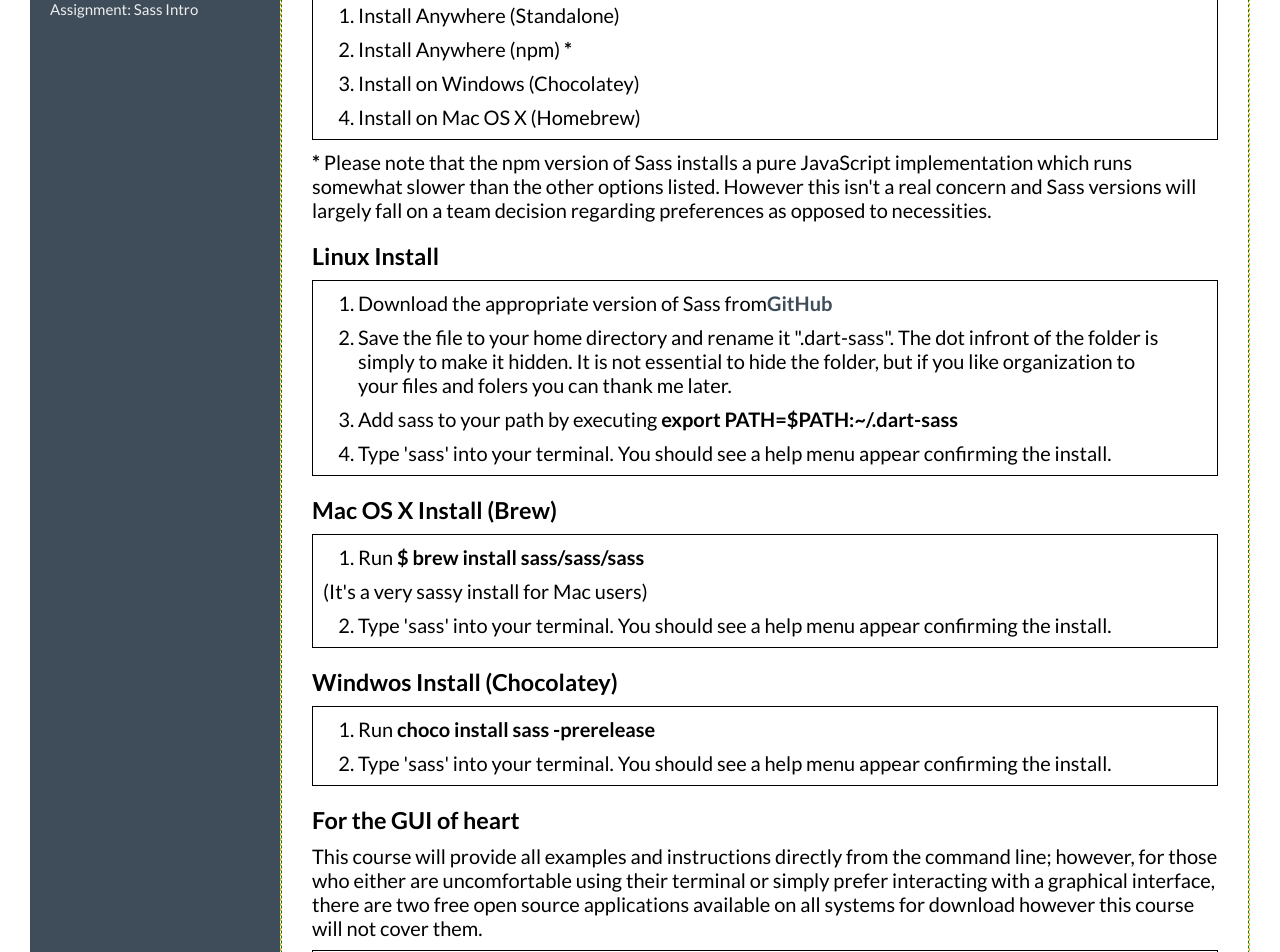
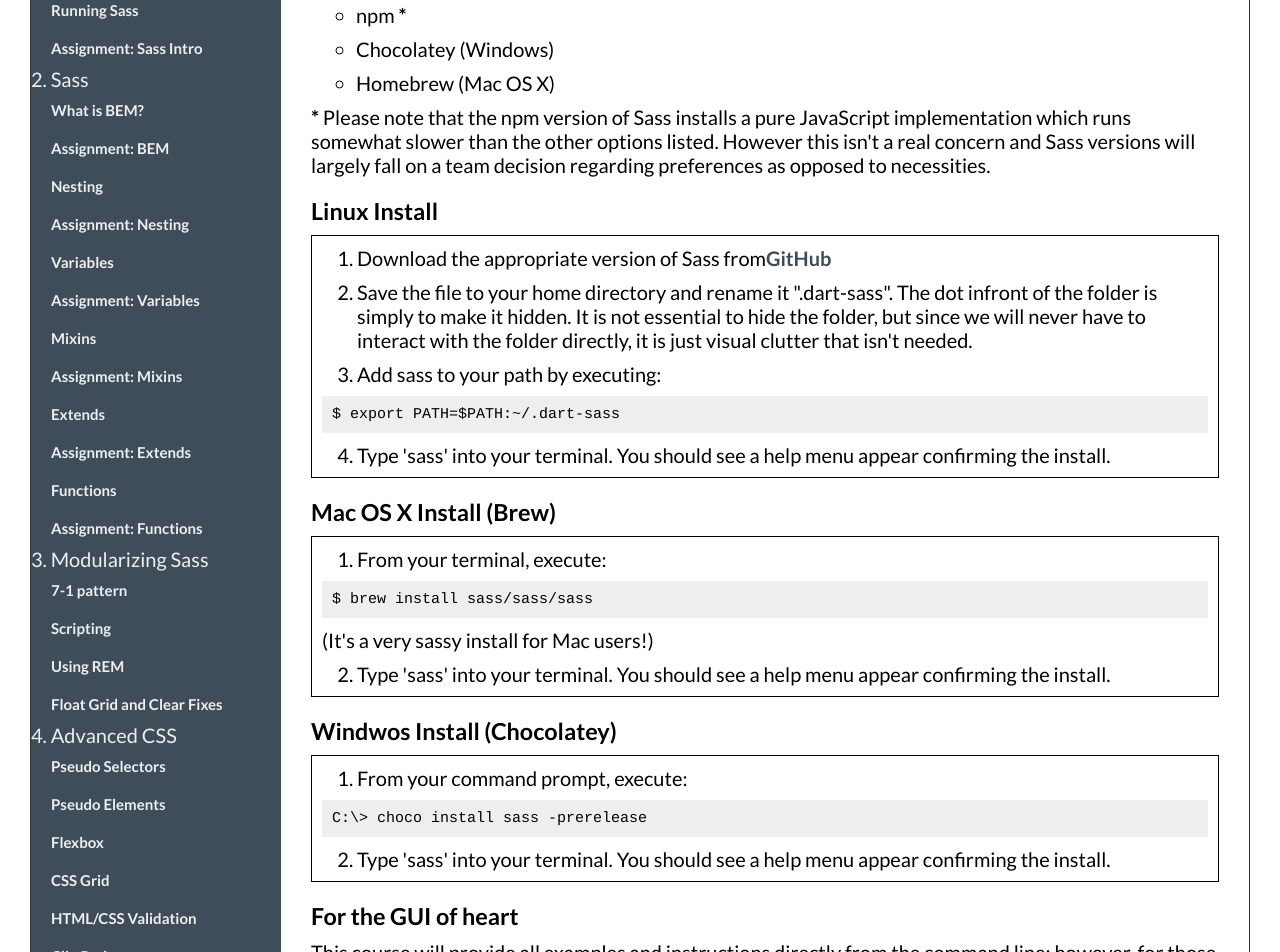
Before and after one commit to prescottbreeden/advanced_css_module, a React app in the folder front_end/: page /5 in a window 1280 px wide. Shown: the part 380-1332 px from the top of the page. Built offline with nearby package versions, Linux system fonts and the light colour scheme.

Commit message:
started planning arc of course in side nav, added terminal styling and edited several utilities

```diff
--- a/front_end/sass/base/_utilities.scss
+++ b/front_end/sass/base/_utilities.scss
@@ -5,3 +5,23 @@
 .u-width-50 {
   width: 50% !important;
 }
+
+.u-list-circle {
+  list-style-type: circle !important;
+}
+
+.u-list-square {
+  list-style-type: square !important;
+}
+
+.u-list-disc {
+  list-style-type: disc !important;
+}
+
+.u-border-solid {
+  border: 1px solid black;
+}
+
+.u-border-dashed {
+  border: 1px solid black;
+}
--- a/front_end/sass/components/_module.scss
+++ b/front_end/sass/components/_module.scss
@@ -1,9 +1,9 @@
 .module {
-  border: 1px dashed orange;
+  // border: 1px dashed orange;
 
   &__container {
     padding: 2rem 3rem;
-    border: 1px dashed green;
+    // border: 1px dashed green;
   }
 
   &__title {
@@ -22,7 +22,6 @@
   &__list {
     margin-top: 1rem;
     list-style-type: decimal;
-    border: 1px solid black;
     padding: 0 1rem;
     // display: inline-block;
 
@@ -39,6 +38,14 @@
 
   }
 
+  &__terminal-code {
+    margin: 1rem 0;
+    padding: 1rem;
+    background-color: $color-white;
+    font-family: courier;
+    font-size: 1.5rem;
+  }
+
   &__video {
 
     video {
@@ -47,6 +54,22 @@
     }
   }
 
+  &__assignment {
+    border: 2px solid black;
+  }
+
+  &__img {
+    width: 100%;
+  }
+
+  &__folders {
+    background-color: #eee;
+  }
+
+  &__markup {
+    background-color: #eee;
+  }
+
   &__buttons {
     margin: 1rem;
     display: flex;
--- a/front_end/sass/layouts/_navigation.scss
+++ b/front_end/sass/layouts/_navigation.scss
@@ -5,6 +5,17 @@
   // min-height: 100vh;
   background-color: $color-primary;
   color: $color-white;
+
+  &__link {
+    text-decoration: none;
+    color: $color-white;
+    font-weight: 700;
+
+    &:hover {
+      text-decoration: underline;
+    }
+
+  }
 
   &__section {
 
--- a/front_end/sass/pages/_app.scss
+++ b/front_end/sass/pages/_app.scss
@@ -1,4 +1,5 @@
 .app {
+  border: 1px solid #333;
 
   &__container {
     width: 100%;
--- a/front_end/src/components/LiveServer.jsx
+++ b/front_end/src/components/LiveServer.jsx
@@ -35,40 +35,47 @@
           compiler stops running during development).
         </p>
         <h3 className="module__objectives">
-          Installing 'npm' Globally
+          Installing 'npm'
         </h3>
-        <ul className="module__list">
-          <li className="module__list--item">
-            Verify that Node.js is installed by executing:
-            <span className="u-terminal-code"> $ npm</span>.  If you do not see
-            a help menu appear then visit <a href="https://nodejs.org">
-              nodejs.org</a> and download either the
-            latest version or the LTS for your operating system.
-          </li>
-        </ul>
+        <p className="module__text">
+          Verify that Node.js is installed by executing:
+        </p>
+        <p className="module__terminal-code">
+          $ npm
+        </p>
+        <p className="module__text">
+          If you do not see a help menu appear then visit <a
+            href="https://nodejs.org">nodejs.org</a> and download either the
+          latest version or the LTS for your operating system.
+        </p>
         <h3 className="module__objectives">
-          Installing 'live-server' Globally
+          Installing 'live-server'
         </h3>
-        <ul className="module__list">
-          <li className="module__list--item">
-            Once you have npm installed, execute:
-            <span className="u-terminal-code"> $ npm install -g live-server</span>
-          </li>
-        </ul>
+        <p className="module__text">
+          Once you have npm installed, execute:
+        </p>
+        <p className="module__terminal-code">
+          $ npm install -g live-server
+        </p>
+        <p className="module__text">
+        </p>
         <h3 className="module__objectives">
           Running live-server
         </h3>
         <ul className="module__list">
           <li className="module__list--item">
             Navigate to a directory that contains an html file and execute:
-            <span className="u-terminal-code"> $ live-server</span>
           </li>
+          <p className="module__terminal-code">
+            $ live-server
+          </p>
           <li className="module__list--item">
-            Open 'localhost:8080' in a browser to see your file
+            If a browser window does not appear automatically, visit
+            'localhost:8080' in a browser
           </li>
           <li className="module__list--item">
             While the server is running, edit a file and save it, you should see
-            a notification that changes were detected
+            a notification saying that changes were detected
           </li>
         </ul>
       </div>
--- a/front_end/src/components/RunningSass.jsx
+++ b/front_end/src/components/RunningSass.jsx
@@ -23,7 +23,7 @@
             Create the following folder structure:
           </li>
         </ul>
-        <div className="u-folders">
+        <div className="module__folders">
           <pre>{`
             `}&#128193;{` first_sass_project
             │
@@ -33,7 +33,8 @@
             │   └──`}&#128193;{` css
             │
             └──`}&#128193;{` sass
-                └── main.scss`}
+                └── main.scss
+              `}
           </pre>
         </div>
         <p className="module__text">
@@ -71,7 +72,7 @@
           <div class="block__element">
             <p class="block__element--modifier">3</p>
           </div>
-        </div
+        </div>
       </body>
       </html>
         `}</pre></div>
@@ -95,22 +96,16 @@
           the file, make sure your terminal is at the root level of your
           project directory and execute:
         </p>
-        <ul className="module__list">
-          <li className="module__list--item">
-            sass public/css/scss/main.scss public/css/styles.css
-          </li>
-        </ul>
+        <p className="module__terminal-code">
+          $ sass sass/main.scss public/css/styles.css
+        </p>
         <p className="module__text">
           This command will tell Sass to take an input file ('main.scss') and
           then gives an export location for the css output ('styles.css').
         </p>
-        <ul className="module__list">
-          <li className="module__list--item">
-            sass {`
-              {{ input-file }} {{ output-file }}
-           `}
-          </li>
-        </ul>
+        <p className="module__terminal-code">
+          sass <em>{`{{ input-file }} {{ output-file }}`}</em>
+        </p>
         <p className="module__text">
           You should now see in your css folder a file named styles.css, so
           if you refresh your index.html, you will notice we now have our
@@ -119,21 +114,19 @@
         <p className="module__text">
           This is the command that you run to compile any scss files; however,
           executing this command for every change to our scss would be a real
-          drag to say the least.  Fortunately dart-sass has a watcher built
+          drag to say the least.  Fortunately Sass has a watcher built
           into it which you can activate by adding the --watch flag:
         </p>
-        <ul className="module__list">
-          <li className="module__list--item">
-            sass --watch public/css/scss/main.scss public/css/styles.css
-          </li>
-        </ul>
+        <p className="module__terminal-code">
+          $ sass --watch sass/main.scss public/css/styles.css
+        </p>
         <p className="module__text">
           Now each time you save a change to your main.scss file, Sass will
           export a new CSS style sheet to your output location.
         </p>
       </div>
       <h3 className="module__objectives">
-        Demonstration video
+        Demonstration Video
       </h3>
       <div className="module__video">
         <video controls>
--- a/front_end/src/components/SassInstall.jsx
+++ b/front_end/src/components/SassInstall.jsx
@@ -24,17 +24,17 @@
           There are a couple options for installing Sass globally:
         </p>
         <ul className="module__list">
-          <li className="module__list--item">
-            Install Anywhere (Standalone)
+          <li className="module__list--item u-list-circle">
+            GitHub
           </li>
-          <li className="module__list--item">
-            Install Anywhere (npm) <strong>*</strong>
+          <li className="module__list--item u-list-circle">
+            npm <strong>*</strong>
           </li>
-          <li className="module__list--item">
-            Install on Windows (Chocolatey)
+          <li className="module__list--item u-list-circle">
+            Chocolatey (Windows)
           </li>
-          <li className="module__list--item">
-            Install on Mac OS X (Homebrew)
+          <li className="module__list--item u-list-circle">
+            Homebrew (Mac OS X)
           </li>
         </ul>
         <p className="module__text">
@@ -47,7 +47,7 @@
         <h3 className="module__objectives">
           Linux Install
         </h3>
-        <ul className="module__list">
+        <ul className="module__list u-border-solid">
           <li className="module__list--item">
             Download the appropriate version of Sass from
             <a href="https://github.com/sass/dart-sass/releases/tag/1.14.2">
@@ -57,13 +57,16 @@
           <li className="module__list--item">
             Save the file to your home directory and rename it ".dart-sass".
             The dot infront of the folder is simply to make it hidden. It is
-            not essential to hide the folder, but if you like organization to
-            your files and folers you can thank me later.
+            not essential to hide the folder, but since we will never have to
+            interact with the folder directly, it is just visual clutter that
+            isn't needed.
           </li>
           <li className="module__list--item">
-            Add sass to your path by executing <strong>export
-            PATH=$PATH:~/.dart-sass</strong>
+            Add sass to your path by executing:
           </li>
+          <p className="module__terminal-code">
+            $ export PATH=$PATH:~/.dart-sass
+          </p>
           <li className="module__list--item">
             Type 'sass' into your terminal. You should see a help menu appear
             confirming the install.
@@ -72,11 +75,14 @@
         <h3 className="module__objectives">
           Mac OS X Install (Brew)
         </h3>
-        <ul className="module__list">
+        <ul className="module__list u-border-solid">
           <li className="module__list--item">
-            Run <strong>$ brew install sass/sass/sass</strong>
+            From your terminal, execute:
           </li>
-          <span>(It's a very sassy install for Mac users)</span>
+          <p className="module__terminal-code">
+            $ brew install sass/sass/sass
+          </p>
+          <span>(It's a very sassy install for Mac users!)</span>
           <li className="module__list--item">
             Type 'sass' into your terminal. You should see a help menu appear
             confirming the install.
@@ -85,10 +91,13 @@
         <h3 className="module__objectives">
           Windwos Install (Chocolatey)
         </h3>
-        <ul className="module__list">
+        <ul className="module__list u-border-solid">
           <li className="module__list--item">
-            Run <strong>choco install sass -prerelease</strong>
+            From your command prompt, execute:
           </li>
+          <p className="module__terminal-code">
+            C:\> choco install sass -prerelease
+          </p>
           <li className="module__list--item">
             Type 'sass' into your terminal. You should see a help menu appear
             confirming the install.
--- a/front_end/src/components/assignments/sass_intro/SassIntro.jsx
+++ b/front_end/src/components/assignments/sass_intro/SassIntro.jsx
@@ -16,32 +16,34 @@
         </h3>
         <ul className="module__list">
           <li className="module__list--item">
-            To gain comfort with dart-sass and live-server
+            To gain comfort with using basic sass functions and live-server
           </li>
           <li className="module__list--item">
-            To refamiliarize yourself with important css concepts
+            To refamiliarize yourself with basic css styling
           </li>
-          <li className="module__list--item">
+        </ul>
+        <h3 className="module__objectives">
+          Instructions:
+        </h3>
+        <ul className="module__list">
+          <li className="module__list--item u-list-circle">
+            Using the html provided in the previous lesson, reproduce the
+            image below
+          </li>
+          <li className="module__list--item u-list-circle">
             <b>Challenge:</b> Try to use no more than 30 lines of rules
           </li>
-          <li className="module__list--item">
+          <li className="module__list--item u-list-circle">
             Suggested time limit: 20-30min
           </li>
         </ul>
-        <h3 className="module__objectives">
-          First Sass Project:
-        </h3>
-        <ul className="module__list">
-          <li className="module__list--item">
-            Using the html provided in the previous lesson, reproduce the
-            following image:
-          </li>
-        </ul>
+        <p className="module__text">
+        </p>
         <div className="module__assignment">
         <img
           alt="assignment"
           src={assignment}
-          className="img" />
+          className="module__img" />
         </div>
       </div>
       <div className="module__buttons">
--- a/front_end/src/containers/App.js
+++ b/front_end/src/containers/App.js
@@ -26,13 +26,111 @@
           <nav className="nav">
             <div className="nav__section">
               1. Introduction
+              <a href="/" className="nav__link">
                 <div className="nav__section--item">Index</div>
+              </a>
+              <a href="/1" className="nav__link">
                 <div className="nav__section--item">Useful Tools</div>
+              </a>
+              <a href="/2" className="nav__link">
                 <div className="nav__section--item">Course Overview</div>
+              </a>
+              <a href="/3" className="nav__link">
                 <div className="nav__section--item">Live Server</div>
+              </a>
+              <a href="/4" className="nav__link">
                 <div className="nav__section--item">Sass Overview</div>
+              </a>
+              <a href="/5" className="nav__link">
+                <div className="nav__section--item">Sass Install</div>
+              </a>
+              <a href="/6" className="nav__link">
                 <div className="nav__section--item">Running Sass</div>
+              </a>
+              <a href="/7" className="nav__link">
                 <div className="nav__section--item">Assignment: Sass Intro</div>
+              </a>
+            </div>
+            <div className="nav__section">
+              2. Sass
+              <a href="/" className="nav__link">
+                <div className="nav__section--item">What is BEM?</div>
+              </a>
+              <a href="/" className="nav__link">
+                <div className="nav__section--item">Assignment: BEM</div>
+              </a>
+              <a href="/" className="nav__link">
+                <div className="nav__section--item">Nesting</div>
+              </a>
+              <a href="/" className="nav__link">
+                <div className="nav__section--item">Assignment: Nesting</div>
+              </a>
+              <a href="/" className="nav__link">
+                <div className="nav__section--item">Variables</div>
+              </a>
+              <a href="/" className="nav__link">
+                <div className="nav__section--item">Assignment: Variables</div>
+              </a>
+              <a href="/" className="nav__link">
+                <div className="nav__section--item">Mixins</div>
+              </a>
+              <a href="/" className="nav__link">
+                <div className="nav__section--item">Assignment: Mixins</div>
+              </a>
+              <a href="/" className="nav__link">
+                <div className="nav__section--item">Extends</div>
+              </a>
+              <a href="/" className="nav__link">
+                <div className="nav__section--item">Assignment: Extends</div>
+              </a>
+              <a href="/" className="nav__link">
+                <div className="nav__section--item">Functions</div>
+              </a>
+              <a href="/" className="nav__link">
+                <div className="nav__section--item">Assignment: Functions</div>
+              </a>
+            </div>
+            <div className="nav__section">
+              3. Modularizing Sass
+              <a href="/" className="nav__link">
+                <div className="nav__section--item">7-1 pattern</div>
+              </a>
+              <a href="/" className="nav__link">
+                <div className="nav__section--item">Scripting</div>
+              </a>
+              <a href="/" className="nav__link">
+                <div className="nav__section--item">Using REM</div>
+              </a>
+              <a href="/" className="nav__link">
+                <div className="nav__section--item">Float Grid and Clear Fixes</div>
+              </a>
+            </div>
+            <div className="nav__section">
+              4. Advanced CSS
+              <a href="/" className="nav__link">
+                <div className="nav__section--item">Pseudo Selectors</div>
+              </a>
+              <a href="/" className="nav__link">
+                <div className="nav__section--item">Pseudo Elements</div>
+              </a>
+              <a href="/" className="nav__link">
+                <div className="nav__section--item">Flexbox</div>
+              </a>
+              <a href="/" className="nav__link">
+                <div className="nav__section--item">CSS Grid</div>
+              </a>
+              <a href="/" className="nav__link">
+                <div className="nav__section--item">HTML/CSS Validation</div>
+              </a>
+              <a href="/" className="nav__link">
+                <div className="nav__section--item">Clip Path</div>
+              </a>
+              <a href="/" className="nav__link">
+                <div className="nav__section--item">Check-box Hacking</div>
+              </a>
+              <a href="/" className="nav__link">
+                <div className="nav__section--item">Keyframe Animations</div>
+              </a>
             </div>
           </nav>
           <main className="main">
--- a/front_end/src/index.css
+++ b/front_end/src/index.css
@@ -25,6 +25,21 @@
 .u-width-50 {
   width: 50% !important; }
 
+.u-list-circle {
+  list-style-type: circle !important; }
+
+.u-list-square {
+  list-style-type: square !important; }
+
+.u-list-disc {
+  list-style-type: disc !important; }
+
+.u-border-solid {
+  border: 1px solid black; }
+
+.u-border-dashed {
+  border: 1px solid black; }
+
 .btn {
   padding: 1rem 2rem;
   text-decoration: none;
@@ -40,27 +55,48 @@
     color: white;
     width: 20%; }
 
-.module {
-  border: 1px dashed orange; }
 .module__container {
-    padding: 2rem 3rem;
-    border: 1px dashed green; }
+  padding: 2rem 3rem; }
+
 .module__sub-title {
   margin-top: 3rem; }
+
 .module__objectives {
   margin-top: 2rem; }
+
 .module__list {
   margin-top: 1rem;
   list-style-type: decimal;
-    border: 1px solid black;
   padding: 0 1rem; }
   .module__list--item {
     margin: 1rem 3.5rem; }
+
 .module__text {
   margin-top: 1rem; }
+
+.module__terminal-code {
+  margin: 1rem 0;
+  padding: 1rem;
+  background-color: #eee;
+  font-family: courier;
+  font-size: 1.5rem; }
+
 .module__video video {
   width: 100%;
   height: auto; }
+
+.module__assignment {
+  border: 2px solid black; }
+
+.module__img {
+  width: 100%; }
+
+.module__folders {
+  background-color: #eee; }
+
+.module__markup {
+  background-color: #eee; }
+
 .module__buttons {
   margin: 1rem;
   display: flex;
@@ -78,6 +114,12 @@
   max-width: 30rem;
   background-color: #3f4d5a;
   color: #eee; }
+  .nav__link {
+    text-decoration: none;
+    color: #eee;
+    font-weight: 700; }
+    .nav__link:hover {
+      text-decoration: underline; }
   .nav__section--title {
     margin: 1rem; }
   .nav__section--item {
@@ -89,6 +131,8 @@
       color: yellow;
       cursor: pointer; }
 
+.app {
+  border: 1px solid #333; }
   .app__container {
     width: 100%;
     display: flex; }
```
Also changed, not shown: front_end/src/components/CourseOverview.jsx (+37 -36 lines). Lines whose indentation alone changed are shown as unchanged.
